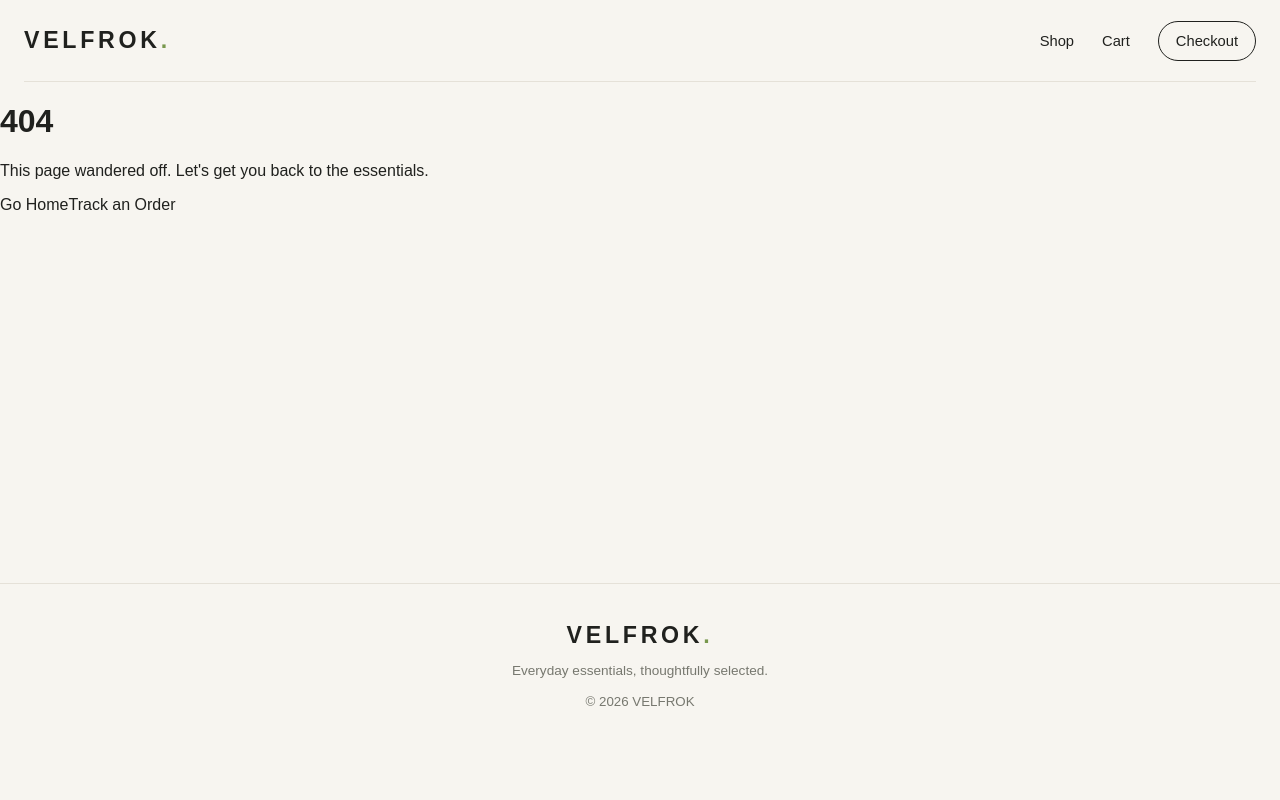
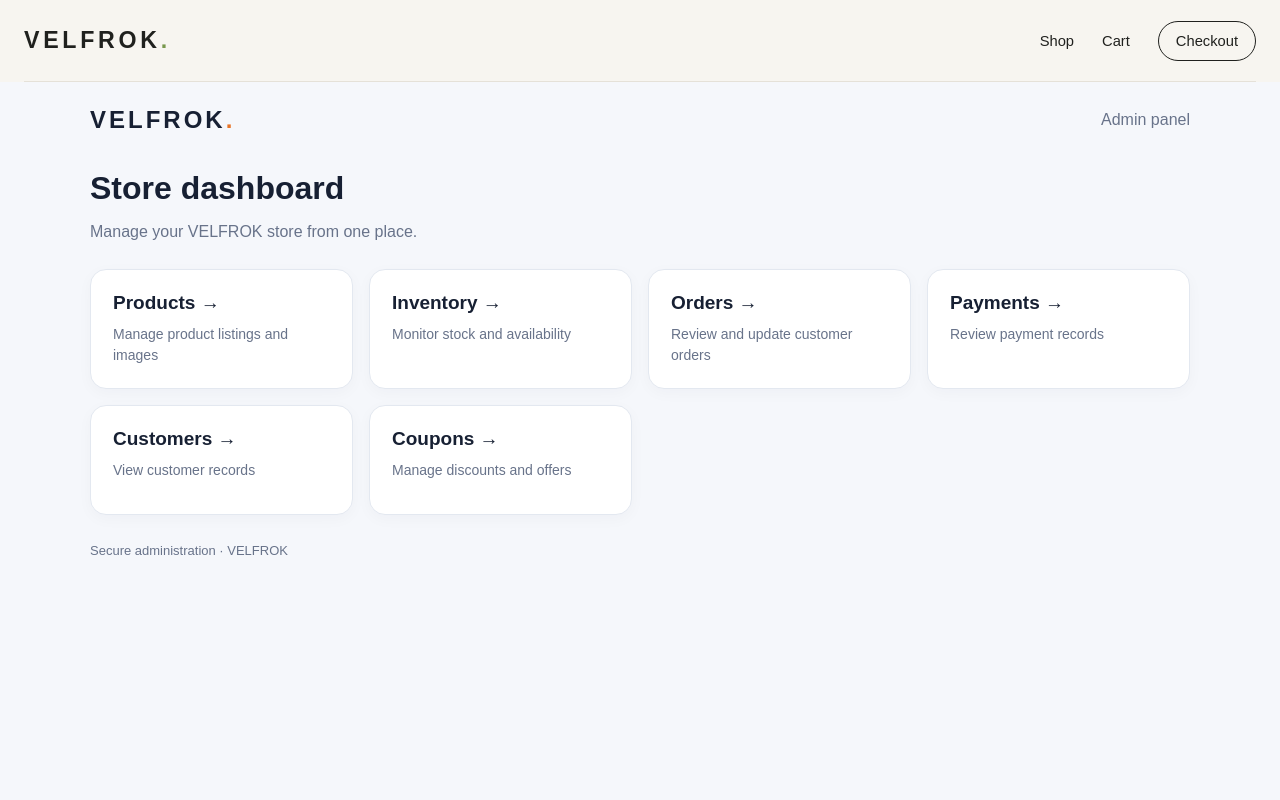
Before and after one commit to velfrok/velfrok, a Next.js app: page /admin in a window 1280 px wide. Before the commit this address had no page. Shown: the top 800 px of the page. Built offline with nearby package versions, Linux system fonts and the light colour scheme.

Commit message:
Create AdminDashboard component with navigation links

```diff
--- /dev/null
+++ b/app/admin/page.jsx
@@ -0,0 +1,92 @@
+
+"use client";
+
+import Link from "next/link";
+
+const sections = [
+  ["Products", "Manage product listings and images", "/admin/products"],
+  ["Inventory", "Monitor stock and availability", "/admin/inventory"],
+  ["Orders", "Review and update customer orders", "/admin/orders"],
+  ["Payments", "Review payment records", "/admin/payments"],
+  ["Customers", "View customer records", "/admin/customers"],
+  ["Coupons", "Manage discounts and offers", "/admin/coupons"],
+];
+
+export default function AdminDashboard() {
+  return (
+    <main style={{
+      minHeight: "100vh",
+      background: "#f5f7fb",
+      color: "#172033",
+      padding: "24px",
+      fontFamily: "Arial, sans-serif"
+    }}>
+      <header style={{
+        maxWidth: 1100,
+        margin: "0 auto 36px",
+        display: "flex",
+        justifyContent: "space-between",
+        alignItems: "center"
+      }}>
+        <Link href="/" style={{
+          fontSize: 24,
+          fontWeight: 900,
+          letterSpacing: 3,
+          textDecoration: "none",
+          color: "#172033"
+        }}>
+          VELFROK<span style={{ color: "#e87528" }}>.</span>
+        </Link>
+        <span style={{ color: "#68738a" }}>Admin panel</span>
+      </header>
+
+      <section style={{ maxWidth: 1100, margin: "auto" }}>
+        <h1 style={{ fontSize: 32, marginBottom: 8 }}>
+          Store dashboard
+        </h1>
+        <p style={{ color: "#68738a", marginBottom: 28 }}>
+          Manage your VELFROK store from one place.
+        </p>
+
+        <div style={{
+          display: "grid",
+          gridTemplateColumns: "repeat(auto-fit, minmax(220px, 1fr))",
+          gap: 16
+        }}>
+          {sections.map(([title, description, href]) => (
+            <Link key={title} href={href} style={{
+              background: "#fff",
+              border: "1px solid #e3e8f0",
+              borderRadius: 16,
+              padding: 22,
+              minHeight: 110,
+              textDecoration: "none",
+              color: "#172033",
+              boxShadow: "0 4px 15px #17203308"
+            }}>
+              <h2 style={{ fontSize: 19, margin: "0 0 10px" }}>
+                {title} →
+              </h2>
+              <p style={{
+                color: "#68738a",
+                fontSize: 14,
+                lineHeight: 1.5,
+                margin: 0
+              }}>
+                {description}
+              </p>
+            </Link>
+          ))}
+        </div>
+
+        <p style={{
+          marginTop: 28,
+          color: "#68738a",
+          fontSize: 13
+        }}>
+          Secure administration · VELFROK
+        </p>
+      </section>
+    </main>
+  );
+}
```
